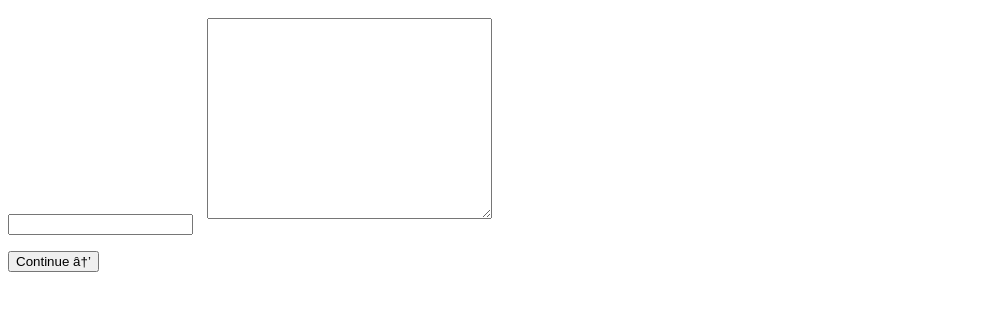
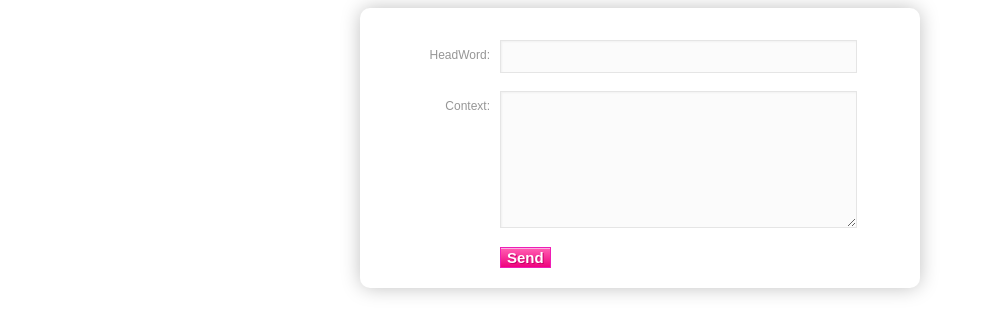
Before and after one commit to Zane-XY/cherry, a website: page data/text-entry.html in a window 1280 px wide. Shown: the whole page, without its empty margins (0-983 px from the left). Drawn offline with Linux system fonts and the light colour scheme.

Commit message:
+ panel UI

```diff
--- a/data/text-entry.html
+++ b/data/text-entry.html
@@ -1,21 +1,104 @@
-<html>
+<!doctype html>
+<html lang="en">
 <head>
+    <meta charset="utf-8">
     <style type="text/css" media="all">
-      textarea {
-        margin: 10px;
-      }
-      body {
-        /* background-color: gray; */
-      }
+
+    .cherry {
+        margin-left:auto;
+        margin-right:auto;
+
+        width: 500;
+        height: 220;
+        max-width: 500px;
+        background: #FFF;
+        padding: 30px 30px 20px 30px;
+        box-shadow: rgba(187, 187, 187, 1) 0 0px 20px -1px;
+        -webkit-box-shadow: rgba(187, 187, 187, 1) 0 0px 20px -1px;
+        font: 12px Arial, Helvetica, sans-serif;
+        color: #666;
+        -webkit-border-radius: 10px;
+    }
+    .cherry label {
+        margin: 0px 0px 5px;
+    }
+    .cherry label>span {
+        float: left;
+        width: 20%;
+        text-align: right;
+        padding-right: 10px;
+        margin-top: 10px;
+        color: #969696;
+    }
+    .cherry input[type="text"],  .cherry textarea {
+        color: #555;
+        width: 70%;
+        padding: 3px 0px 3px 5px;
+        margin-top: 2px;
+        margin-right: 6px;
+        margin-bottom: 16px;
+        border: 1px solid #e5e5e5;
+        background: #fbfbfb;
+        height: 25px;
+        line-height:15px;
+        outline: 0;
+        -webkit-box-shadow: inset 1px 1px 2px rgba(200,200,200,0.2);
+        box-shadow: inset 1px 1px 2px rgba(200,200,200,0.2);
+    }
+    .cherry textarea{
+        height:130px;
+        padding: 5px 0px 0px 5px;
+        width: 70%;
+    }
+    .cherry .button {
+        -moz-box-shadow:inset 0px 1px 0px 0px #fbafe3;
+        -webkit-box-shadow:inset 0px 1px 0px 0px #fbafe3;
+        box-shadow:inset 0px 1px 0px 0px #fbafe3;
+        background:-webkit-gradient( linear, left top, left bottom, color-stop(0.05, #ff5bb0), color-stop(1, #ef027d) );
+        background:-moz-linear-gradient( center top, #ff5bb0 5%, #ef027d 100% );
+        filter:progid:DXImageTransform.Microsoft.gradient(startColorstr='#ff5bb0', endColorstr='#ef027d');
+        /* background-color:#ff5bb0; */
+        /* border-radius:9px; */
+        border:1px solid #ee1eb5;
+        display:inline-block;
+        color:#ffffff;
+        font-family:Arial;
+        font-size:15px;
+        font-weight:bold;
+        font-style:normal;
+        /* height: 40px; */
+        /* line-height: 30px; */
+        /* width:100px; */
+        /* text-decoration:none; */
+        text-align:center;
+        text-shadow:1px 1px 0px #c70067;
+    }
+    .cherry .button:hover {
+        background:-webkit-gradient( linear, left top, left bottom, color-stop(0.05, #ef027d), color-stop(1, #ff5bb0) );
+        background:-moz-linear-gradient( center top, #ef027d 5%, #ff5bb0 100% );
+        filter:progid:DXImageTransform.Microsoft.gradient(startColorstr='#ef027d', endColorstr='#ff5bb0');
+        background-color:#ef027d;
+    }
+    .cherry .button:active {
+        position:relative;
+        top:1px;
+    }
     </style>
   </head>
 <body>
-    <form action="text-entry_submit" method="get" accept-charset="utf-8">
+    <form class="cherry" id="text_capture" method="post">
+    <label>
+        <span> HeadWord:</span>
+        <input type="text" id="headword"></input>
+    </lable>
 
-    <input type="text" id="headword"/>
-    <textarea rows="13" cols="33" id="edit-box"></textarea>
-
-        <p><input type="submit" value="Continue →"></p>
+    <label><span> Context: </span>
+        <textarea rows="13" cols="33" id="edit-box"></textarea>
+    </label>
+   <label>
+        <span>&nbsp;</span>
+        <input type="submit" class="button" value="Send" />
+    </label>
     </form>
   </body>
 </html>
```
